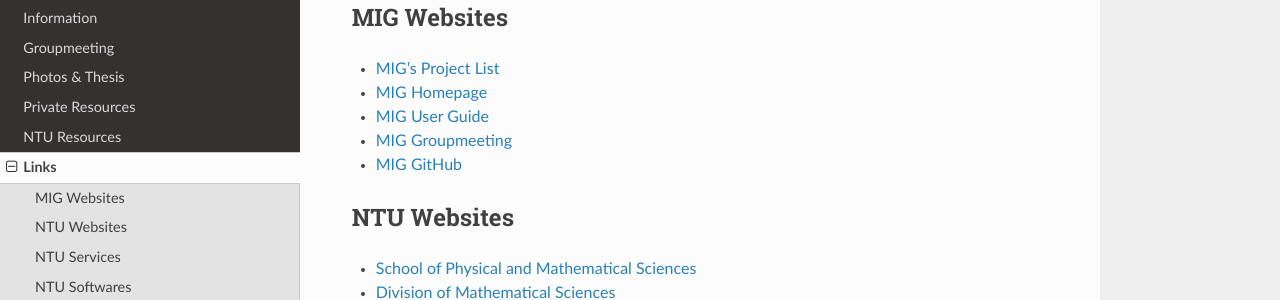
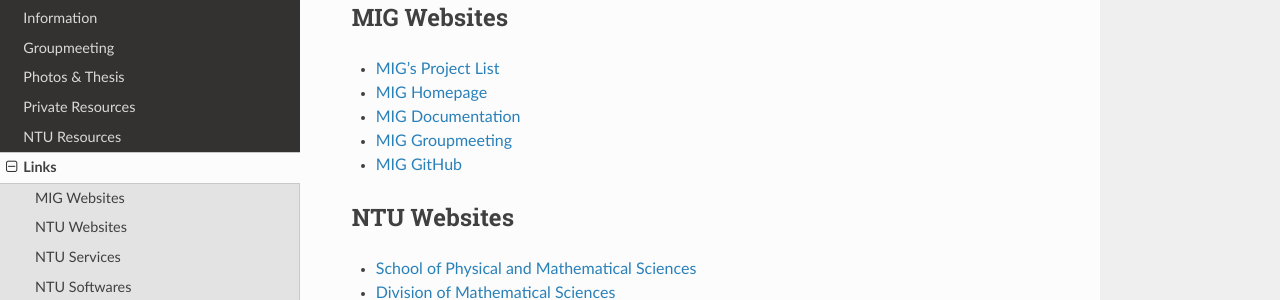
Before and after one commit to MIGG-NTU/MIG_Docs, a Sphinx documentation site: the page built from source/links/index.rst, in a window 1280 px wide and 900 px high. Shown: the part 159-459 px from the top of the window. Built offline with Sphinx 7.4.7 and the Read the Docs theme 2.0.0, drawn with Linux system fonts in a browser that asks for light colours.

Commit message:
revise MIG User Guide to be MIG Documentation

```diff
--- a/source/links/index.rst
+++ b/source/links/index.rst
@@ -6,7 +6,7 @@
 
 - `MIG's Project List <https://migg-ntu.github.io/>`_
 - `MIG Homepage <https://personal.ntu.edu.sg/tongping/>`_
-- `MIG User Guide <https://migg-ntu.github.io/MIG_Docs/>`_
+- `MIG Documentation <https://migg-ntu.github.io/MIG_Docs/>`_
 - `MIG Groupmeeting <https://blogs.ntu.edu.sg/geophysics/>`_
 - `MIG GitHub <https://github.com/MIGG-NTU>`_
 
```
